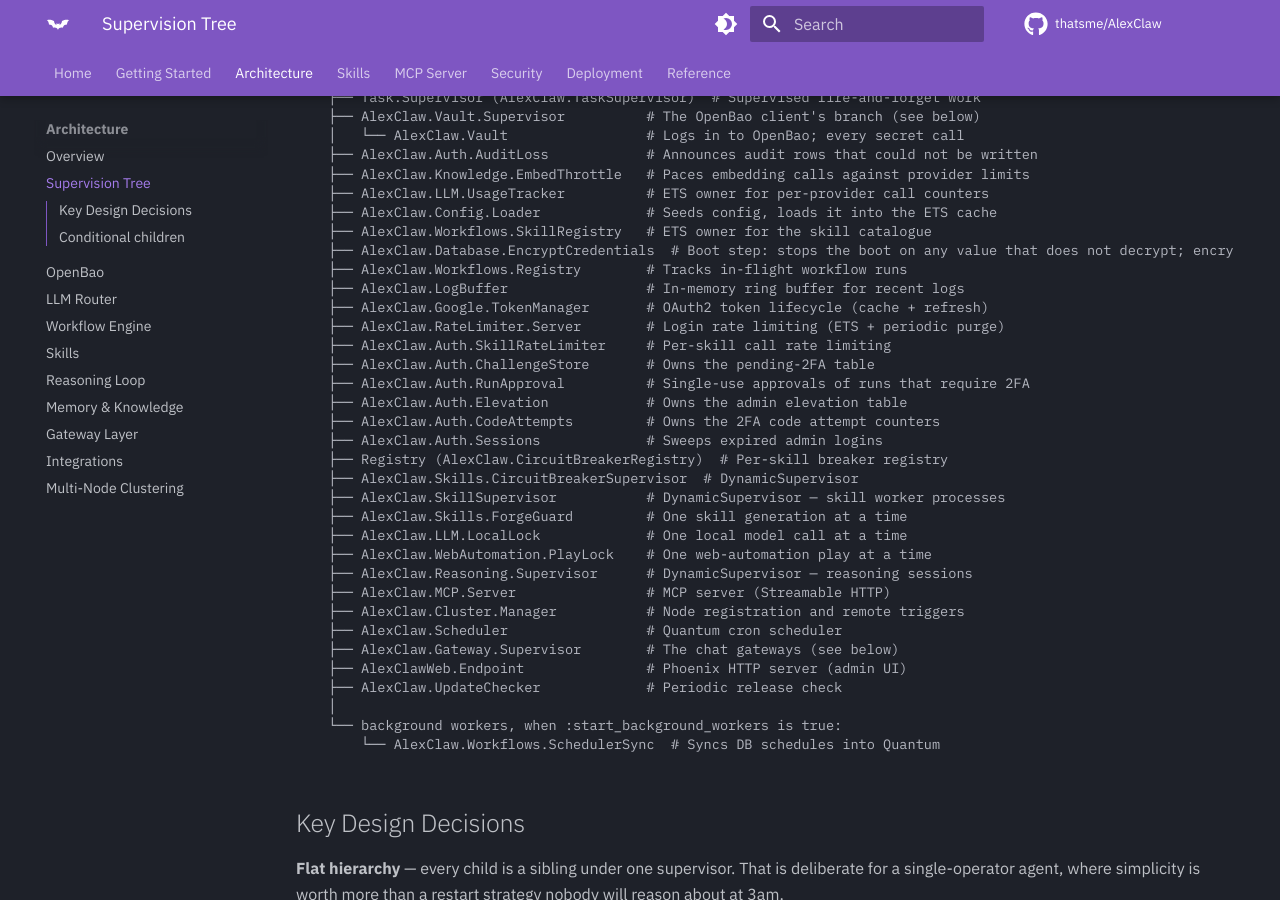
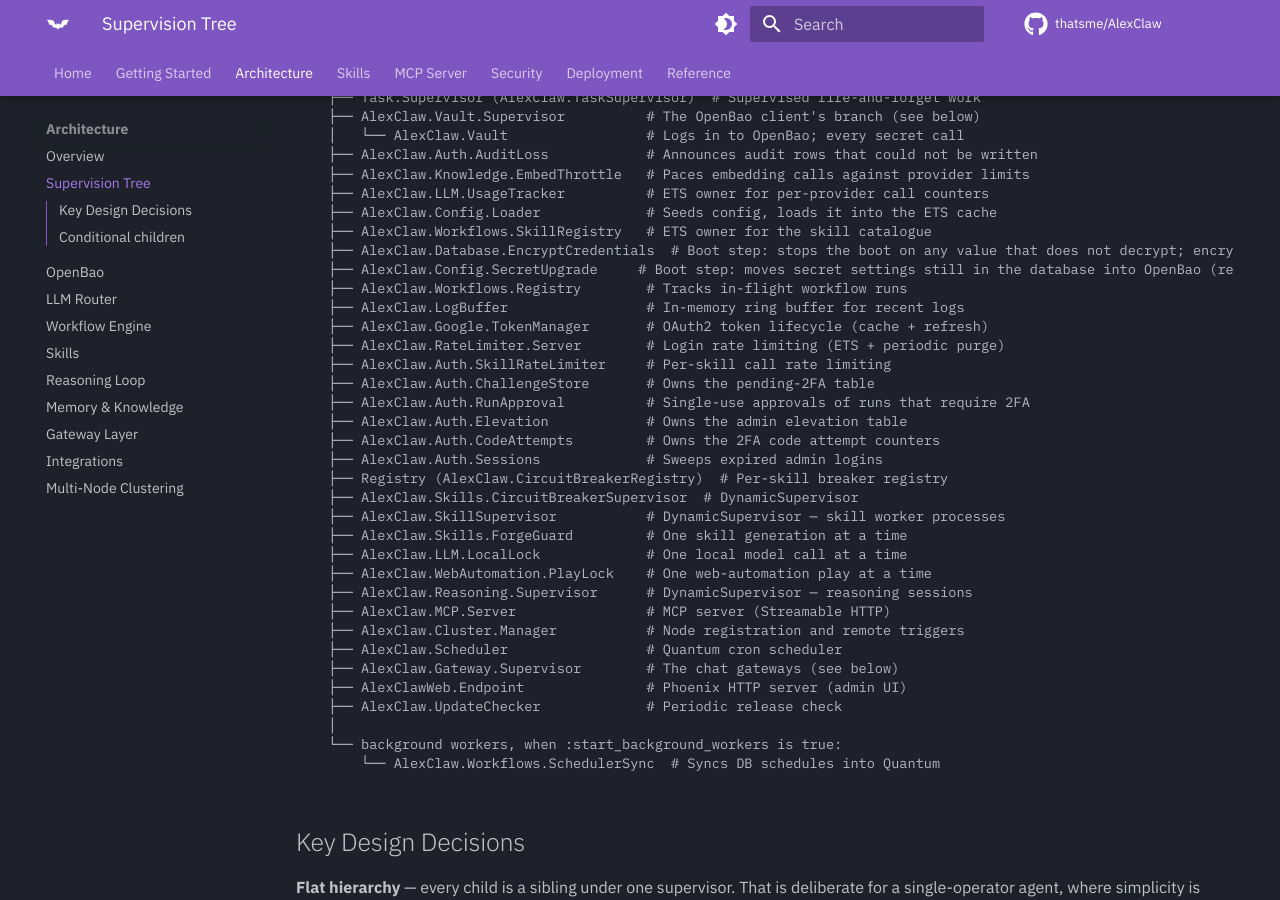
Before and after one commit to thatsme/AlexClaw, an MkDocs documentation site: the page built from docs/architecture/supervision-tree.md, in a window 1280 px wide and 900 px high, scrolled down 316 px. Built offline with MkDocs 1.6.1 and Material for MkDocs 9.7.7, drawn with Linux system fonts in a browser that asks for light colours; comment, search, counter and statistics services are not loaded.

Commit message:
docs: SecretUpgrade in the supervision tree

```diff
--- a/docs/architecture/supervision-tree.md
+++ b/docs/architecture/supervision-tree.md
@@ -17,6 +17,7 @@ AlexClaw.Application (one_for_one)
   ├── AlexClaw.Config.Loader             # Seeds config, loads it into the ETS cache
   ├── AlexClaw.Workflows.SkillRegistry   # ETS owner for the skill catalogue
   ├── AlexClaw.Database.EncryptCredentials  # Boot step: stops the boot on any value that does not decrypt; encrypts plain credentials
+  ├── AlexClaw.Config.SecretUpgrade     # Boot step: moves secret settings still in the database into OpenBao (read back before the copy is emptied)
   ├── AlexClaw.Workflows.Registry        # Tracks in-flight workflow runs
   ├── AlexClaw.LogBuffer                 # In-memory ring buffer for recent logs
   ├── AlexClaw.Google.TokenManager       # OAuth2 token lifecycle (cache + refresh)
```
